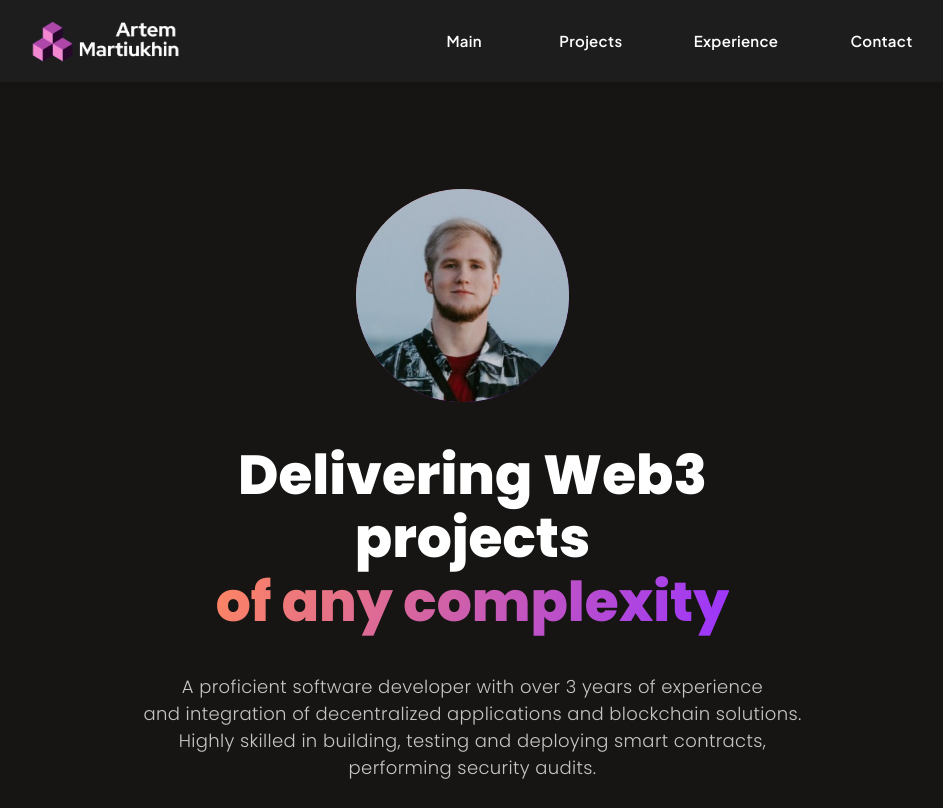
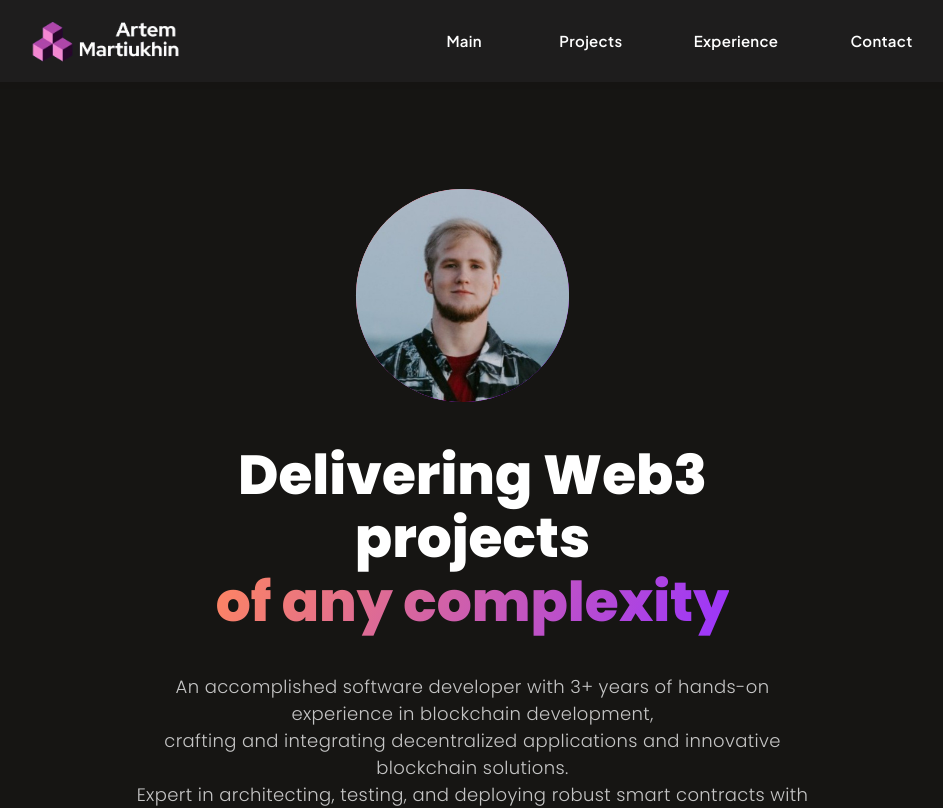
Before and after one commit to artemmartyhin/portfolio, a React (Vite) app: page / in a window 1280 px wide. Shown: the top 808 px of the page, without its empty margins (171-1114 px from the left). Built offline with nearby package versions, Linux system fonts and the light colour scheme.

Commit message:
fix: common

```diff
--- a/index.html
+++ b/index.html
@@ -5,8 +5,8 @@
     <link rel="icon" type="image/svg+xml" href="/vite.svg" />
     <meta name="viewport" content="width=device-width, initial-scale=1" />
     <meta name="theme-color" content="#000" />
-    <meta name="description" content="Web site created using Locofy" />
-    <title>Developer Portfolio Website Design (Community)</title>
+    <meta name="description" content="Sofware Developer Portfolio" />
+    <title>Artem Martiukhin</title>
   </head>
   <body>
     <div id="root"></div>
--- a/src/components/Avatar.tsx
+++ b/src/components/Avatar.tsx
@@ -7,6 +7,7 @@ export type AvatarType = {
 const Avatar: FunctionComponent<AvatarType> = ({ className = "" }) => {
   return (
       <div className={`h-[223px] w-[251px] relative ${className}`}>
+        <section id="home" className="absolute h-[95.52%] w-[84.86%] top-[4.04%] right-[11.55%] bottom-[0.45%] left-[3.59%] rounded-[50%] bg-gradient-to-br from-[#ff8660] to-[#8000ff] z-[0]" />
         <div className="absolute h-[95.52%] w-[84.86%] top-[4.04%] right-[11.55%] bottom-[0.45%] left-[3.59%] rounded-[50%] [background:linear-gradient(137.59deg,_#ff8660,_#8000ff_98.96%)]" />
         <img
           className="absolute h-[95.52%] w-[84.86%] top-[4.04%] right-[11.55%] bottom-[0.45%] left-[3.59%] max-w-full overflow-hidden max-h-full object-cover z-[1]"
--- a/src/components/Footer.tsx
+++ b/src/components/Footer.tsx
@@ -18,13 +18,11 @@ const Footer: FunctionComponent<FooterType> = ({ className = "" }) => {
         <div className="flex flex-col items-start justify-start gap-[22px]">
           <div className="relative tracking-[0.02em] font-light z-[1]">
             <p className="m-0">
-              A proficient software developer with over 3 years of experience
-              and integration of decentralized applications and blockchain
-              solutions.
+              Interested in collaborating on a project or need expertise in
+              blockchain development? Want to share your thoughts or the ideas?
             </p>
             <p className="m-0">
-              Highly skilled in building, testing and deploying smart contracts,
-              performing security audits.
+              Let's connect! Feel free to reach out to me via email or social media.
             </p>
           </div>
           <div className="flex flex-row items-start justify-start gap-[5.5px]">
--- a/src/components/ProfileContainer.tsx
+++ b/src/components/ProfileContainer.tsx
@@ -32,9 +32,10 @@ const ProfileContainer: FunctionComponent<ProfileContainerType> = ({
             <Title />
             <div className="self-stretch flex flex-row items-start justify-start text-lg text-secondary-text">
               <div className="w-[679px] relative tracking-[0.02em] font-light inline-block">
-                <p className="m-0">{`A proficient software developer with over 3 years of experience `}</p>
-                <p className="m-0">{`and integration of decentralized applications and blockchain solutions. `}</p>
-                <p className="m-0">{`Highly skilled in building, testing and deploying smart contracts, performing security audits. `}</p>
+                <p className="m-0">{`An accomplished software developer with 3+ years of hands-on experience in blockchain development,`}</p>
+                <p className="m-0">{`crafting and integrating decentralized applications and innovative blockchain solutions.`}</p>
+                <p className="m-0">{`Expert in architecting, testing, and deploying robust smart contracts with a strong focus on security best practices.`}</p>
+                <p className="m-0">{`Adept at cross-chain integrations and building scalable, secure, and efficient Web3 systems.`}</p>
               </div>
             </div>
           </div>
@@ -54,7 +55,7 @@ const ProfileContainer: FunctionComponent<ProfileContainerType> = ({
       <div className="self-stretch flex flex-col items-start justify-start pt-0 px-0 pb-2 box-border gap-[27px] max-w-full text-secondary-text">
         <div className="self-stretch flex flex-row items-start justify-center py-0 pl-5 pr-7">
           <div className="flex flex-row items-start justify-start">
-          <section id = "projects"></section>
+            <section id="projects"></section>
             <h1 className="m-0 relative text-inherit leading-[36px] uppercase font-extrabold font-[inherit] text-transparent !bg-clip-text [background:linear-gradient(180deg,_#ff8660,_#d5491d)] [-webkit-background-clip:text] [-webkit-text-fill-color:transparent] mq450:text-2xl mq450:leading-[21px] mq1050:text-9xl mq1050:leading-[29px]">
               Projects
             </h1>
@@ -72,7 +73,7 @@ const ProfileContainer: FunctionComponent<ProfileContainerType> = ({
       <div className="self-stretch flex flex-col items-start justify-start gap-[57px] max-w-full mq450:gap-7">
         <div className="self-stretch flex flex-row items-start justify-center py-0 pl-5 pr-[21px]">
           <div className="flex flex-row items-start justify-start">
-            <section id = "experience"></section>
+            <section id="experience"></section>
             <h1 className="m-0 relative text-inherit leading-[36px] uppercase font-extrabold font-[inherit] text-transparent !bg-clip-text [background:linear-gradient(180deg,_#5badff,_#1372d1)] [-webkit-background-clip:text] [-webkit-text-fill-color:transparent] mq450:text-2xl mq450:leading-[21px] mq1050:text-9xl mq1050:leading-[29px]">
               Experience
             </h1>
```
